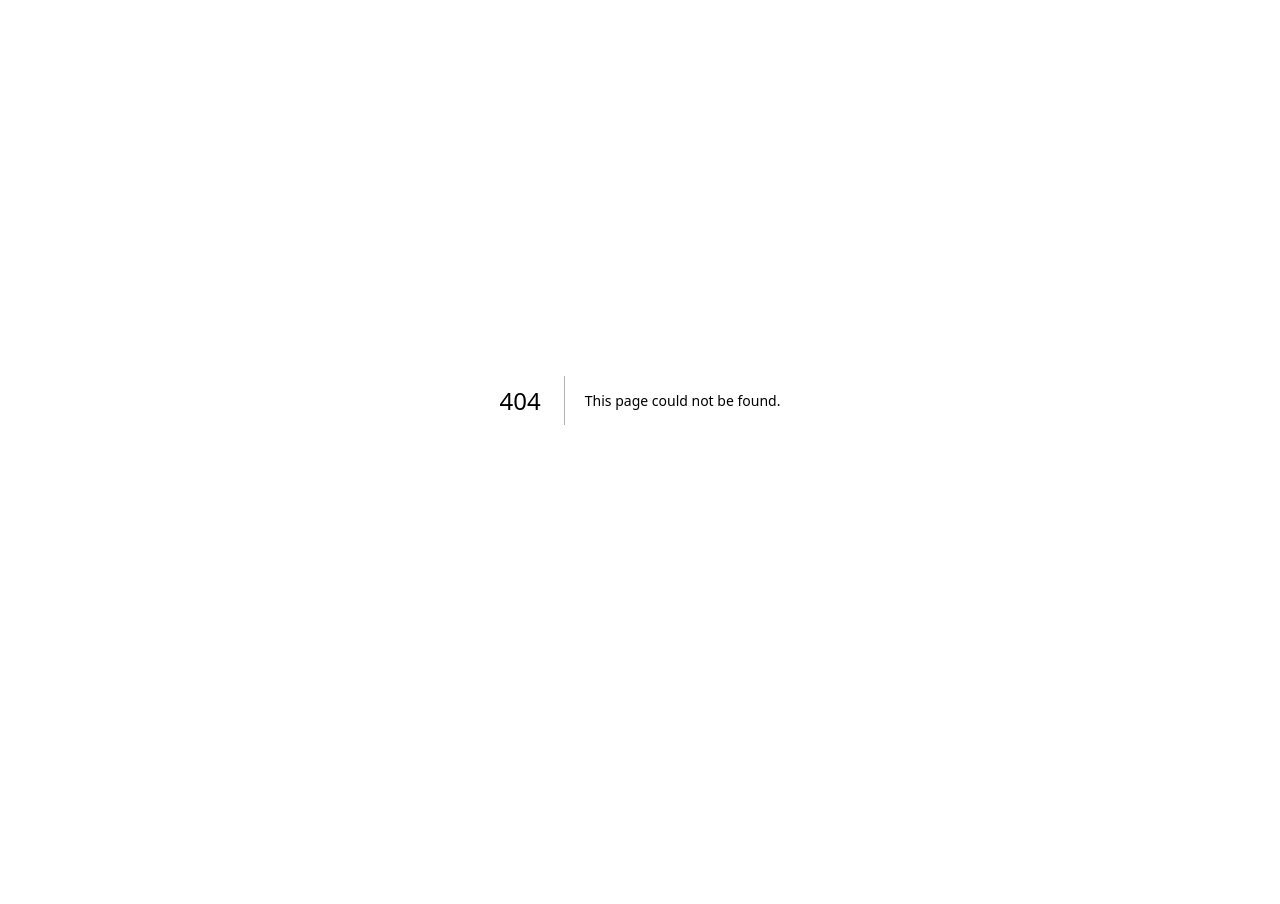
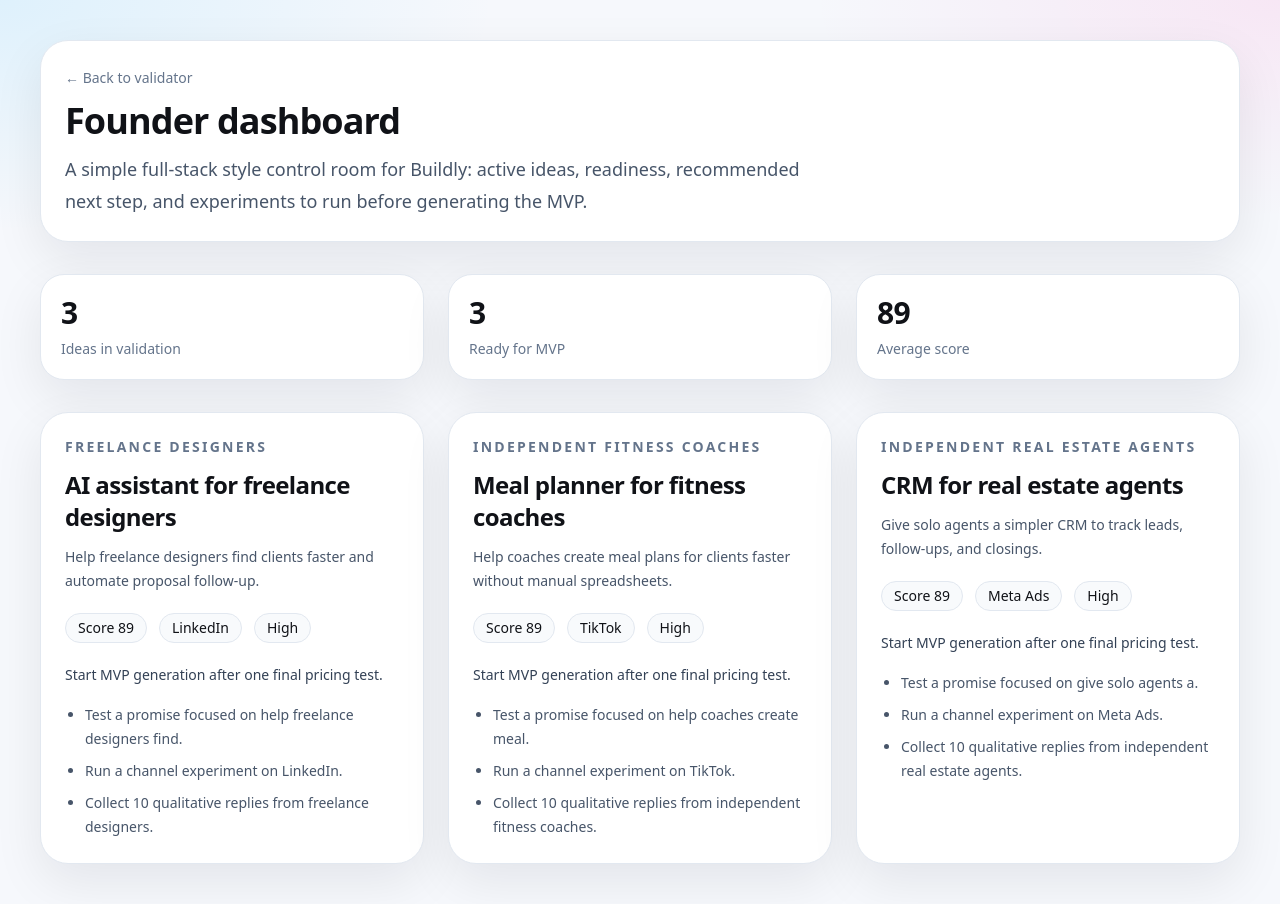
Before and after one commit to nonodelajungle/godzilla, a Next.js app in the folder buildly-v2/: page /dashboard in a window 1280 px wide. Before the commit this address had no page. Before the commit the page ends 800 px from the top, so only its background shows below. Built offline with nearby package versions, Linux system fonts and the light colour scheme.

Commit message:
Add Buildly V2 dashboard page

```diff
--- /dev/null
+++ b/buildly-v2/app/dashboard/page.tsx
@@ -0,0 +1,53 @@
+import { demoIdeas, validateIdea } from "../../lib/buildly";
+
+const cards = demoIdeas.map((idea) => ({ ...idea, result: validateIdea(idea) }));
+
+export default function DashboardPage() {
+  return (
+    <main className="min-h-screen p-6 md:p-10">
+      <div className="mx-auto max-w-7xl space-y-8">
+        <div className="rounded-[28px] border border-slate-200 bg-white p-6 shadow-soft">
+          <a href="/" className="text-sm font-medium text-slate-500">← Back to validator</a>
+          <h1 className="mt-3 text-4xl font-semibold tracking-tight">Founder dashboard</h1>
+          <p className="mt-3 max-w-3xl text-lg leading-8 text-slate-600">A simple full-stack style control room for Buildly: active ideas, readiness, recommended next step, and experiments to run before generating the MVP.</p>
+        </div>
+
+        <div className="grid gap-6 md:grid-cols-3">
+          <Summary title="Ideas in validation" value="3" />
+          <Summary title="Ready for MVP" value={String(cards.filter((card) => card.result.readiness === "High").length)} />
+          <Summary title="Average score" value={String(Math.round(cards.reduce((sum, card) => sum + card.result.score, 0) / cards.length))} />
+        </div>
+
+        <div className="grid gap-6 lg:grid-cols-3">
+          {cards.map((card) => (
+            <article key={card.idea} className="rounded-[28px] border border-slate-200 bg-white p-6 shadow-soft">
+              <p className="text-sm font-semibold uppercase tracking-[0.16em] text-slate-500">{card.icp}</p>
+              <h2 className="mt-3 text-2xl font-semibold tracking-tight">{card.idea}</h2>
+              <p className="mt-3 text-sm leading-6 text-slate-600">{card.value}</p>
+              <div className="mt-5 flex flex-wrap gap-3 text-sm">
+                <span className="rounded-full border border-slate-200 bg-slate-50 px-3 py-1">Score {card.result.score}</span>
+                <span className="rounded-full border border-slate-200 bg-slate-50 px-3 py-1">{card.result.channel}</span>
+                <span className="rounded-full border border-slate-200 bg-slate-50 px-3 py-1">{card.result.readiness}</span>
+              </div>
+              <p className="mt-5 text-sm leading-6 text-slate-700">{card.result.nextStep}</p>
+              <ul className="mt-4 list-disc space-y-2 pl-5 text-sm leading-6 text-slate-600">
+                {card.result.experiments.map((experiment) => (
+                  <li key={experiment}>{experiment}</li>
+                ))}
+              </ul>
+            </article>
+          ))}
+        </div>
+      </div>
+    </main>
+  );
+}
+
+function Summary({ title, value }: { title: string; value: string }) {
+  return (
+    <div className="rounded-[24px] border border-slate-200 bg-white p-5 shadow-soft">
+      <div className="text-3xl font-semibold tracking-tight">{value}</div>
+      <div className="mt-2 text-sm text-slate-500">{title}</div>
+    </div>
+  );
+}
```
